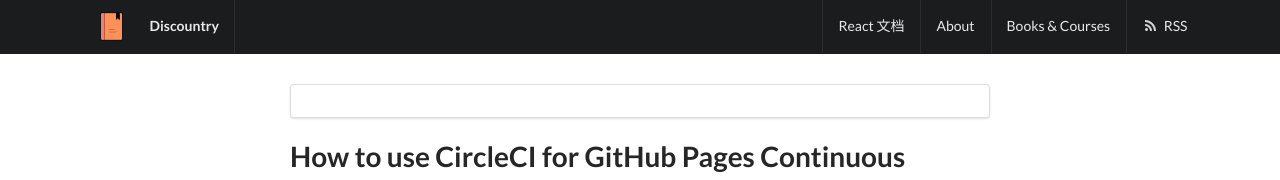
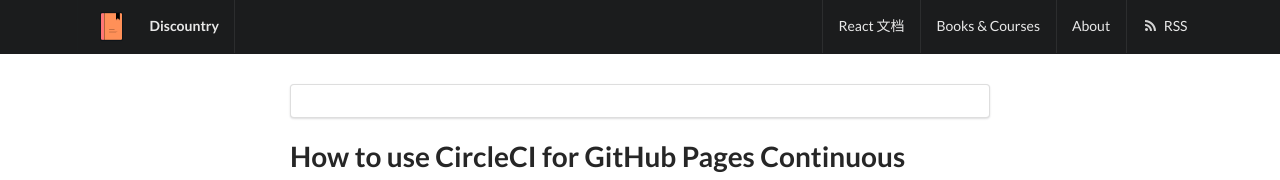
Before and after one commit to discountry/discountry.github.io, a Jekyll site: the page built from index.html, in a window 1280 px wide. Shown: the top 180 px of the page. Built offline with Jekyll 4.4.1, drawn with Linux system fonts in a browser that asks for light colours; the list of posts is cut into pages by our own code.

Commit message:
page for loop

```diff
--- a/_includes/header.html
+++ b/_includes/header.html
@@ -7,7 +7,8 @@
       <!-- <a href="{{ site.baseurl }}/" class="item">Home</a> -->
       <div class="right menu">
         <a class="item" href="https://doc.react-china.org" target="_blank">React 文档</a>
-        {% for page in site.pages | sort: 'order' %}
+        {% assign sorted_pages = (site.pages | sort: 'order') %}
+        {% for page in sorted_pages %}
           {% if page.title %}
           <a class="item" href="{{ page.url | prepend: site.baseurl }}">{{ page.title }}</a>
           {% endif %}
@@ -20,11 +21,12 @@
         <i class="content icon"></i>
         <div class="menu">
           <a class="item" href="https://doc.react-china.org" target="_blank">React 文档</a>
-          {% for page in site.pages %}
-          {% if page.title %}
-          <a class="item" href="{{ page.url | prepend: site.baseurl }}">{{ page.title }}</a>
-          {% endif %}
-        {% endfor %}
+          {% assign sorted_pages = (site.pages | sort: 'order') %}
+          {% for page in sorted_pages %}
+            {% if page.title %}
+              <a class="item" href="{{ page.url | prepend: site.baseurl }}">{{ page.title }}</a>
+            {% endif %}
+          {% endfor %}
         <a href="{{ "/feed.xml" | prepend: site.baseurl }}" class="item">
           <i class="rss icon"></i> RSS
         </a>
```
